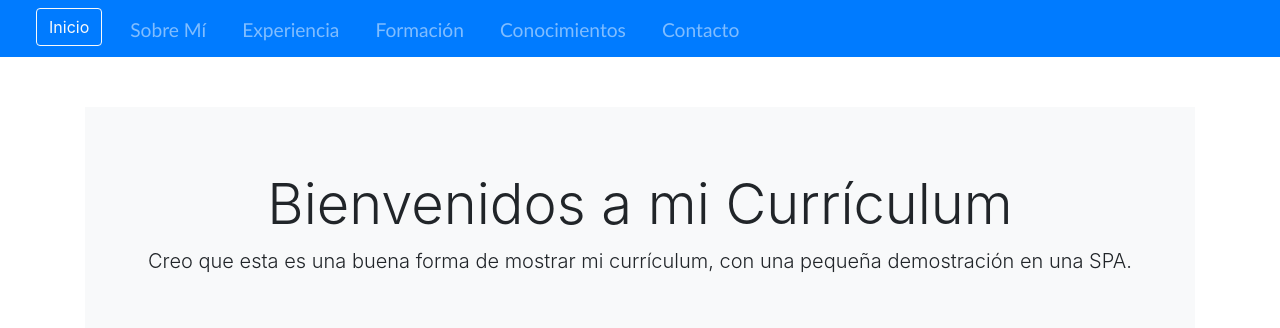
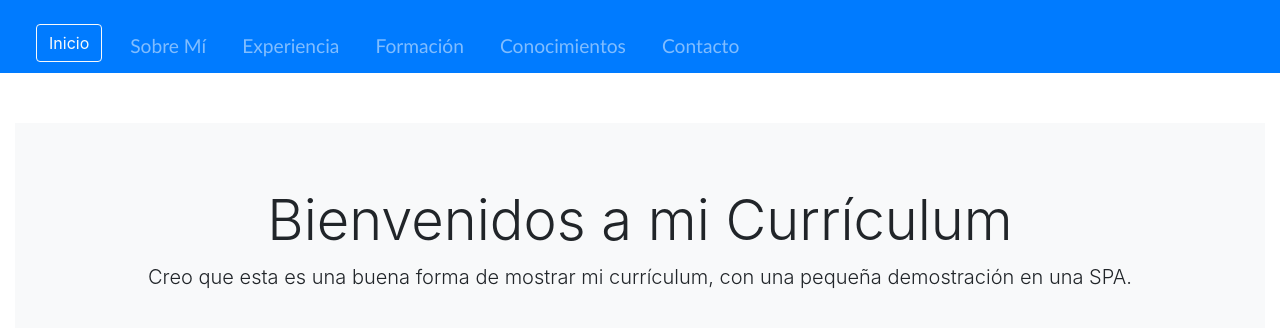
Before and after one commit to juanda-osorio/Curriculum, an Angular app: page /inicio in a window 1280 px wide. Shown: the top 328 px of the page. Built offline with nearby package versions, Linux system fonts and the light colour scheme.

Commit message:
arreglado responsive y boton desplegable menú

```diff
--- a/src/app/app.component.html
+++ b/src/app/app.component.html
@@ -1,7 +1,8 @@
-<app-navbar></app-navbar>
+<app-navbar class="">
+</app-navbar>
 
 
-<div class="container" id="contenedorPrincipal">
+<div class="container-fluid" id="contenedorPrincipal">
     <router-outlet></router-outlet>
 </div>
 
--- a/src/app/components/navbar/navbar.component.html
+++ b/src/app/components/navbar/navbar.component.html
@@ -1,9 +1,13 @@
-<nav id="id_navbar" class="navbar navbar-expand-lg navbar-dark bg-primary">
+<nav class="row" id="id_navbar" class="navbar navbar-expand-lg navbar-dark bg-primary">
 
-    <div class="collapse navbar-collapse" id="navbarSupportedContent">
+    <button class="navbar-toggler" type="button" data-toggle="collapse" data-target="#navbarNav" aria-controls="navbarNav" aria-expanded="false" aria-label="Toggle navigation">
+        <span class="navbar-toggler-icon"></span>
+    </button>
+
+    <div class="collapse navbar-collapse mt-3" id="navbarNav">
         <ul class="navbar-nav mr-auto">
 
-            <li class="nav-item" routerLinkActive="active">
+            <li class="nav-item" id="boton_inicio" routerLinkActive="active">
                 <a class="btn btn-outline-light" href="#">Inicio <span class="sr-only">(current)</span> </a>
                 <!-- <button type="submit" class="btn btn-dark">Inicio</button> -->
             </li>
--- a/src/index.html
+++ b/src/index.html
@@ -2,7 +2,7 @@
 <html lang="en">
 
 <head>
-    <meta charset="utf-8">
+    <meta name="viewport" content="width=device-width, initial-scale=1">
     <title>Curriculum</title>
     <base href="/">
     <meta name="viewport" content="width=device-width, initial-scale=1">
--- a/src/styles.css
+++ b/src/styles.css
@@ -84,3 +84,9 @@ footer {
     /* flex-basis: 45%; Funciona mejor con el flex-direction: row. */
     flex-grow: 1;
 }
+
+@media(max-width:990px) {
+    #boton_inicio {
+        display: none;
+    }
+}
```
